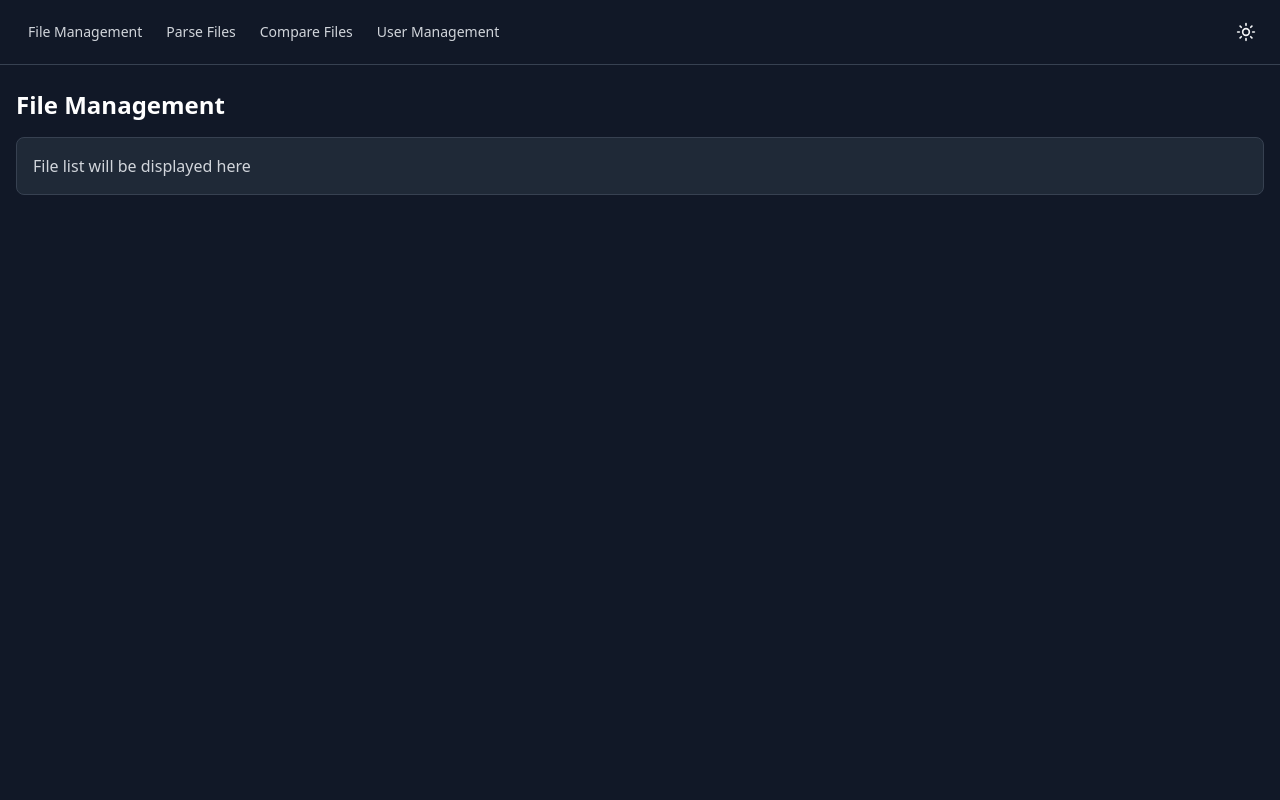
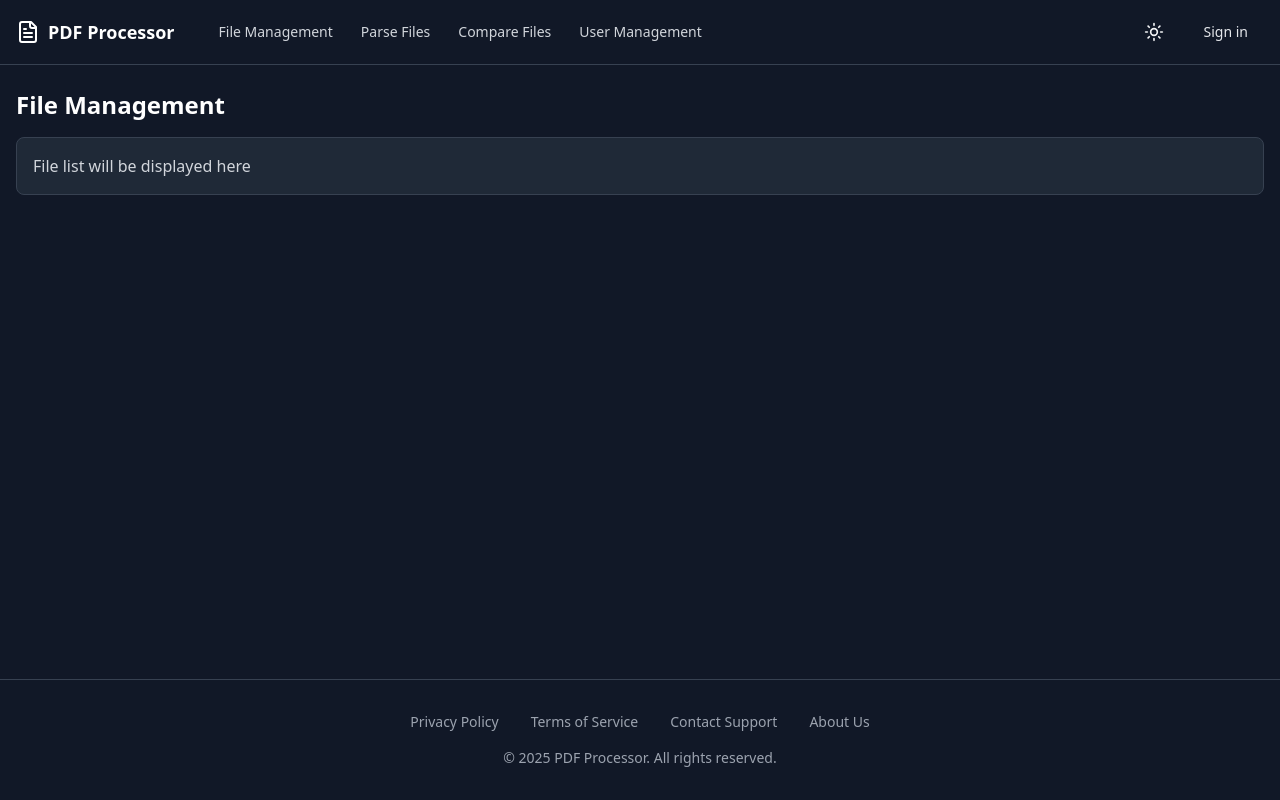
Before and after one commit to RichardJLei/UniversalMatchingV2, a React (Vite) app in the folder frontend/: page /files in a window 1280 px wide. Built offline with nearby package versions, Linux system fonts and the light colour scheme.

Commit message:
footer success.

```diff
--- /dev/null
+++ b/frontend/src/shared/components/Footer.tsx
@@ -0,0 +1,38 @@
+import { FC } from 'react'
+import { Link } from 'react-router-dom'
+
+const footerLinks = [
+  { label: 'Privacy Policy', href: '/privacy' },
+  { label: 'Terms of Service', href: '/terms' },
+  { label: 'Contact Support', href: '/support' },
+  { label: 'About Us', href: '/about' }
+]
+
+export const Footer: FC = () => {
+  const currentYear = new Date().getFullYear()
+
+  return (
+    <footer className="mt-auto border-t border-gray-200 dark:border-gray-700 bg-white dark:bg-gray-900 transition-colors">
+      <div className="container mx-auto px-4 py-8">
+        <div className="flex flex-col items-center space-y-4">
+          <nav className="flex flex-wrap justify-center gap-x-8 gap-y-2">
+            {footerLinks.map((link) => (
+              <Link
+                key={link.href}
+                to={link.href}
+                className="text-sm text-gray-600 dark:text-gray-400
+                         hover:text-gray-900 dark:hover:text-white
+                         transition-colors"
+              >
+                {link.label}
+              </Link>
+            ))}
+          </nav>
+          <div className="text-sm text-gray-500 dark:text-gray-400">
+            © {currentYear} PDF Processor. All rights reserved.
+          </div>
+        </div>
+      </div>
+    </footer>
+  )
+}
--- /dev/null
+++ b/frontend/src/shared/components/Header.tsx
@@ -0,0 +1,24 @@
+import { FC } from 'react'
+import { Logo } from './Logo'
+import { NavigationBar } from './NavigationBar'
+import { UserMenu } from './UserMenu'
+import { ThemeToggle } from './ThemeToggle'
+
+export const Header: FC = () => {
+  return (
+    <header className="border-b border-gray-200 dark:border-gray-700 bg-white dark:bg-gray-900 transition-colors">
+      <div className="container mx-auto px-4">
+        <div className="flex h-16 items-center justify-between gap-4">
+          <div className="flex items-center gap-8">
+            <Logo />
+            <NavigationBar />
+          </div>
+          <div className="flex items-center gap-4">
+            <ThemeToggle />
+            <UserMenu />
+          </div>
+        </div>
+      </div>
+    </header>
+  )
+}
--- /dev/null
+++ b/frontend/src/shared/components/Logo.tsx
@@ -0,0 +1,15 @@
+import { FC } from 'react'
+import { FileText } from 'lucide-react'
+import { Link } from 'react-router-dom'
+
+export const Logo: FC = () => {
+  return (
+    <Link
+      to="/"
+      className="flex items-center gap-2 text-gray-900 dark:text-white hover:opacity-90"
+    >
+      <FileText className="h-6 w-6" />
+      <span className="font-semibold text-lg">PDF Processor</span>
+    </Link>
+  )
+}
--- a/frontend/src/shared/components/NavigationBar.tsx
+++ b/frontend/src/shared/components/NavigationBar.tsx
@@ -1,6 +1,5 @@
 import { FC } from 'react'
 import { Link } from 'react-router-dom'
-import { ThemeToggle } from './ThemeToggle'
 
 const NavigationBar: FC = () => {
   const navItems = [
@@ -11,22 +10,21 @@ const NavigationBar: FC = () => {
   ]
 
   return (
-    <nav className="border-b border-gray-200 dark:border-gray-700 bg-white dark:bg-gray-900 transition-colors">
-      <div className="container mx-auto px-4">
-        <div className="flex h-16 items-center justify-between">
-          <div className="flex">
+    <nav>
+      <div className="flex items-center space-x-1">
         {navItems.map((item) => (
           <Link
             key={item.href}
             to={item.href}
-                className="px-3 py-2 text-sm font-medium text-gray-600 dark:text-gray-300 hover:text-gray-900 dark:hover:text-white transition-colors"
+            className="px-3 py-2 rounded-md text-sm font-medium
+                       text-gray-600 dark:text-gray-300
+                       hover:text-gray-900 dark:hover:text-white
+                       hover:bg-gray-100 dark:hover:bg-gray-800
+                       transition-colors"
           >
             {item.label}
           </Link>
         ))}
-          </div>
-          <ThemeToggle />
-        </div>
       </div>
     </nav>
   )
--- /dev/null
+++ b/frontend/src/shared/components/UserMenu.tsx
@@ -0,0 +1,13 @@
+import { FC } from 'react'
+
+export const UserMenu: FC = () => {
+  return (
+    <button
+      className="px-4 py-2 text-sm font-medium text-gray-700 dark:text-gray-200
+                 hover:bg-gray-100 dark:hover:bg-gray-800
+                 rounded-md transition-colors"
+    >
+      Sign in
+    </button>
+  )
+}
--- a/frontend/src/shared/layouts/MainLayout.tsx
+++ b/frontend/src/shared/layouts/MainLayout.tsx
@@ -1,5 +1,6 @@
 import { FC, ReactNode } from 'react'
-import { NavigationBar } from '../components/NavigationBar'
+import { Header } from '../components/Header'
+import { Footer } from '../components/Footer'
 
 interface MainLayoutProps {
   children: ReactNode
@@ -7,11 +8,12 @@ interface MainLayoutProps {
 
 const MainLayout: FC<MainLayoutProps> = ({ children }) => {
   return (
-    <div className="min-h-screen bg-white dark:bg-gray-900 text-gray-900 dark:text-gray-100">
-      <NavigationBar />
-      <main className="container mx-auto py-6 px-4">
+    <div className="min-h-screen flex flex-col bg-white dark:bg-gray-900 text-gray-900 dark:text-gray-100">
+      <Header />
+      <main className="container mx-auto py-6 px-4 flex-1">
         {children}
       </main>
+      <Footer />
     </div>
   )
 }
```
Also changed, not shown: 1 other file (tests, documents, lock files or other folders). Lines whose indentation alone changed are shown as unchanged.
